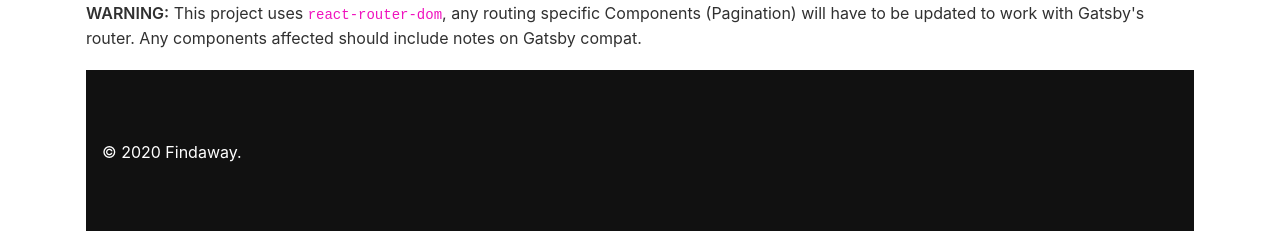
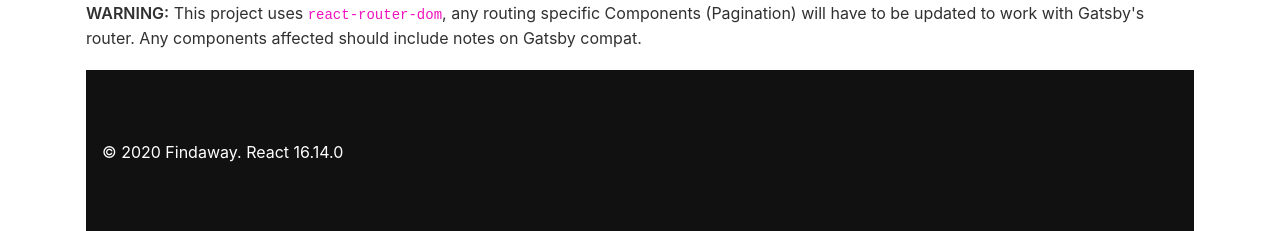
Before and after one commit to FindawayWorld/Solon, a React (Create React App) app: page / in a window 1280 px wide. Shown: the part 798-1029 px from the top of the page. Built offline with nearby package versions, Linux system fonts and the light colour scheme.

Commit message:
Add React version to footer

```diff
--- a/src/App.js
+++ b/src/App.js
@@ -110,7 +110,7 @@ function App() {
                     </Route>
                 </Switch>
 
-                <footer>&copy; 2020 Findaway.</footer>
+                <footer>&copy; 2020 Findaway. React {React.version}</footer>
             </div>
         </Router>
     );
```
